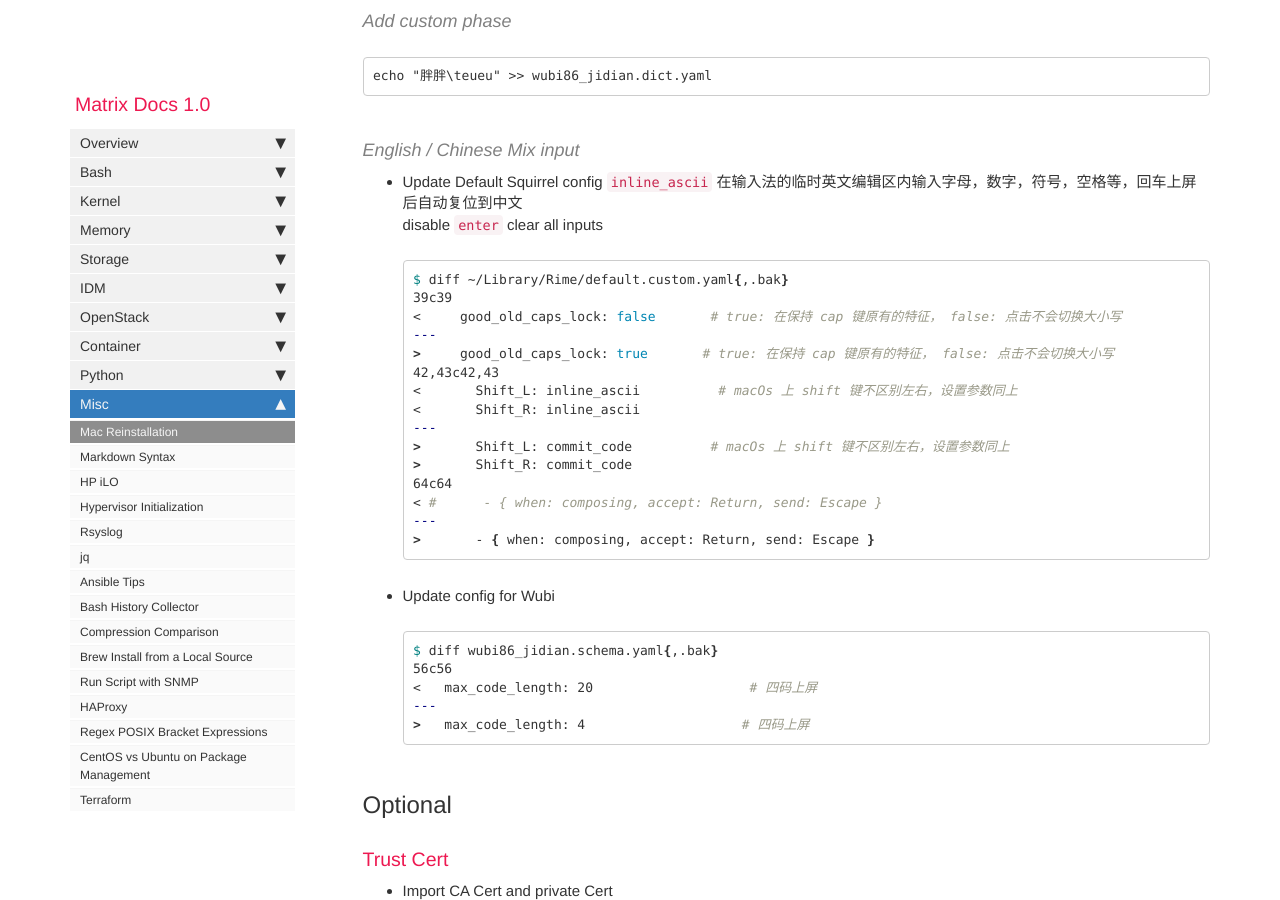
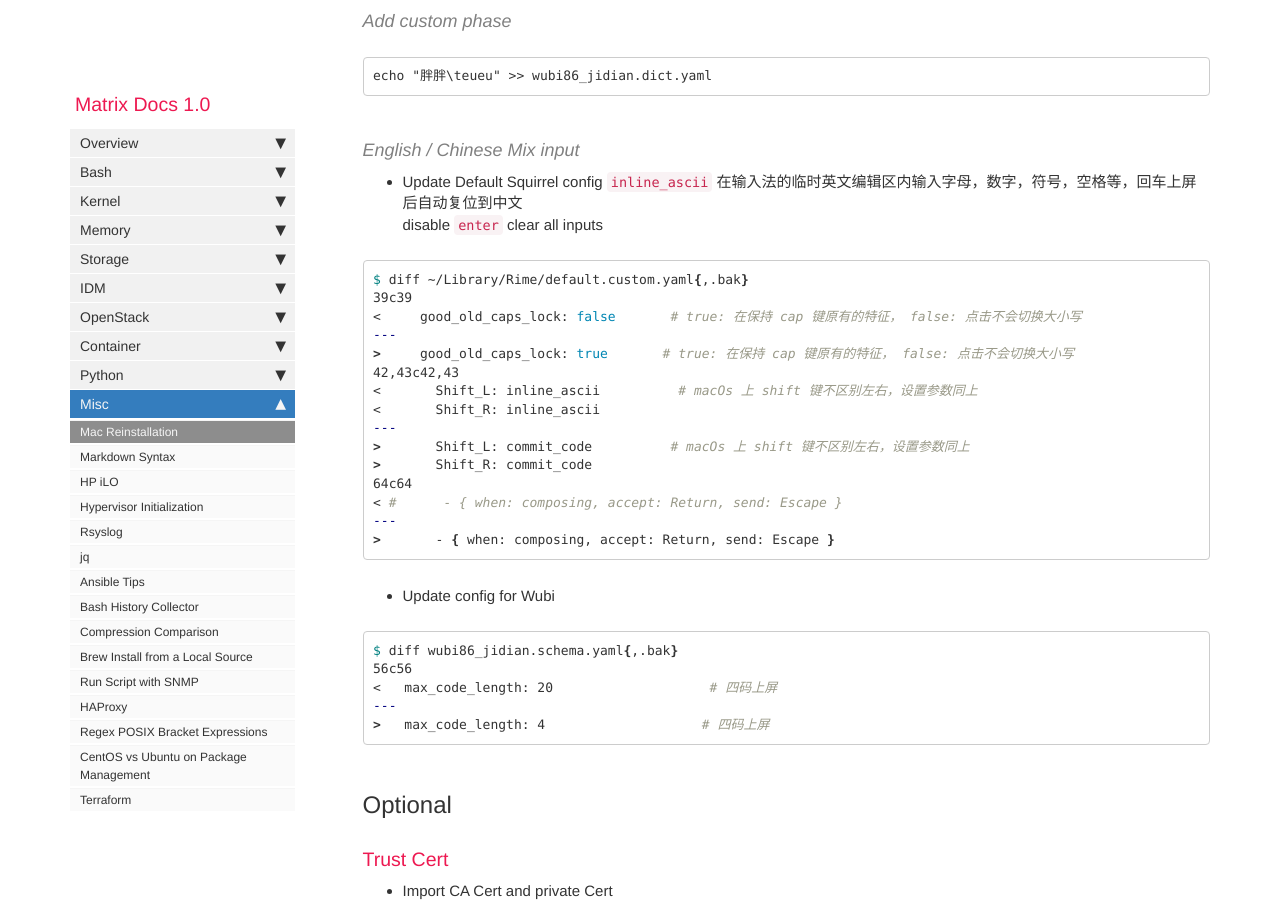
Before and after one commit to matrixzj/documentations, a Jekyll site: the page built from pages/misc/misc_mac_reinstallation_steps.md, in a window 1280 px wide and 900 px high, scrolled down 5074 px. Built offline with Jekyll 4.4.1, drawn with Linux system fonts in a browser that asks for light colours; comment, search, counter and statistics services are not loaded.

Commit message:
20240523 commit

````diff
--- a/pages/misc/misc_mac_reinstallation_steps.md
+++ b/pages/misc/misc_mac_reinstallation_steps.md
@@ -10,61 +10,77 @@
 ---
 
 # Mac Reinstallation Steps
+
 =====
 
 ## Backup List
+
 - SSH Config
 - Karabiner Complex Modifications
 
 ## Create Installation Media
+
 ```bash
 sudo /Applications/Install\ macOS\ Ventura.app/Contents/Resources/createinstallmedia --volume /Volumes/MyVolume
 ```
 
 ## Mandantory
+
 ### Install Xcode Command Line Tools
+
 [Xcode Command Line Tools](https://developer.apple.com/download/more/)
 [Xcode vs MacOS Compatibility](https://developer.apple.com/support/xcode/)
 
 ### Install Brew
+
 ```bash
 git config --global http.version HTTP/1.1
 /bin/bash -c "$(curl -fsSL https://raw.githubusercontent.com/Homebrew/install/HEAD/install.sh)"
 ```
+
 [Homebrew](https://brew.sh/)
 
 ### Install zsh
+
 ```bash
 sh -c "$(curl -fsSL https://raw.githubusercontent.com/robbyrussell/oh-my-zsh/master/tools/install.sh)"
 ```
+
 [on-my-zsh github repo](https://github.com/robbyrussell/oh-my-zsh)
 
 ### Install tmux
+
 ```bash
 brew install tmux
 ```
 
 ### Install jq
+
 ```bash
 brew install jq
 ```
+
 Note: It is needed for `tmux-powerline`
 
 ### Env Config
+
 Git clone from Github to `~/Documents`
 
 ### Git Config
+
 ```bash
 git config --global user.name "Matrix Zou"
 git config --global user.email matrix.zj@gmail.com
 ```
 
 ### show path in Finder title bar
+
 ```bash
 defaults write com.apple.finder _FXShowPosixPathInTitle -bool true; killall Finder
 ```
 
 ### Set New Hostname
+
 ```bash
 hostname=""
 sudo scutil --set HostName "${hostname}"
@@ -72,14 +88,18 @@
 sudo scutil --set ComputerName "${hostname}"
 dscacheutil -flushcache
 ```
+
 reboot to take it in effect
 
 ### Install gnu-sed/gawk
+
 ```bash
 brew install gnu-sed
 brew install gawk
 ```
+
 PATH config
+
 ```bash
 $ brew list gnu-sed | grep 'bin/sed'
 /usr/local/Cellar/gnu-sed/4.8/libexec/gnubin/sed
@@ -95,29 +115,33 @@
 ```
 
 ### Application Install list
-* [Karabiner-Elements](https://karabiner-elements.pqrs.org/)
-* [iTerm2](https://iterm2.com/downloads.html)
-* [Rectangle](https://rectangleapp.com/)
-* [Input Method - Squirrel 鼠须管](https://matrixzj.github.io/documentations/misc_mac_reinstallation_steps.html#squirrel-%E9%BC%A0%E9%A1%BB%E7%AE%A1)
-* [Visual Studio Code](https://code.visualstudio.com/download)
-* [Firefox](https://www.mozilla.org/en-US/firefox/new/)
-* [Google Chrome](https://www.google.com/chrome/)
-* [IINA](https://iina.io/)
-* [Keka](https://www.keka.io/en/)
-* [WeChat](https://www.wechat.com/en/)
-* QQ ver6.8.2
-* [Discord](https://discord.com/)
+
+- [Karabiner-Elements](https://karabiner-elements.pqrs.org/)
+- [iTerm2](https://iterm2.com/downloads.html)
+- [Rectangle](https://rectangleapp.com/)
+- [Input Method - Squirrel 鼠须管](https://matrixzj.github.io/documentations/misc_mac_reinstallation_steps.html#squirrel-%E9%BC%A0%E9%A1%BB%E7%AE%A1)
+- [Visual Studio Code](https://code.visualstudio.com/download)
+- [Firefox](https://www.mozilla.org/en-US/firefox/new/)
+- [Google Chrome](https://www.google.com/chrome/)
+- [IINA](https://iina.io/)
+- [Keka](https://www.keka.io/en/)
+- [WeChat](https://www.wechat.com/en/)
+- QQ ver6.8.2
+- [Discord](https://discord.com/)
 
 Optional
-* [coconutBattery](https://www.coconut-flavour.com/coconutbattery/)
-* [Office](https://www.office.com/)
-* [Microsoft Teams](https://www.microsoft.com/en-ww/microsoft-teams/download-app)
-* [Logitech Options+](https://www.logitech.com/en-us/software/logi-options-plus.html)
-* Kensingtonworks for K75370
-* [OpenEmu](https://openemu.org/)
+
+- [coconutBattery](https://www.coconut-flavour.com/coconutbattery/)
+- [Office](https://www.office.com/)
+- [Microsoft Teams](https://www.microsoft.com/en-ww/microsoft-teams/download-app)
+- [Logitech Options+](https://www.logitech.com/en-us/software/logi-options-plus.html)
+- Kensingtonworks for K75370
+- [OpenEmu](https://openemu.org/)
 
 ## Applicaiton Setup
+
 ### iTerm2
+
 - Access System Clipboard (General - Selection - Check `Applications in terminal may access clipboard`)
 - Window Transparency (Profile - Window - Transparency `30`, check `Keep background colors opaque`)
 - Disable Bell (Profile - Terminal - Check `Silence bell`)
@@ -125,19 +149,26 @@
 - Disable Color Schema Change between Mac `light mode` and `dark mode` (Profile - Colors - uncheck `Use different colors for light mode and dark mode`)
 
 ### Karabiner Complex Modifications
+
 complex modifications config location
+
 ```bash
 /Users/jzou/.config/karabiner/assets/complex_modifications
 ```
 
 ### Squirrel 鼠须管
+
 #### Installation
+
 [Squirrel](https://rime.im/download/)
+
 ```bash
 brew install --cask squirrel
 ```
+
 Launch `System Prereferences`, `Keyboard`, tab `Input Sources`, Add `Squirrel`.
 [Install Wubi jidian Input](https://awesomeopensource.com/project/KyleBing/rime-wubi86-jidian)
+
 ```bash
 cd ~/Downloads
 git clone https://github.com/KyleBing/rime-wubi86-jidian.git
@@ -145,6 +176,7 @@
 ```
 
 #### Enable Chinese Input in `iterm2`
+
 - Find out iTerm2 Bundle Identifier: `com.googlecode.iterm2`
 
 ```bash
@@ -157,7 +189,7 @@
 ```
 
 - Update RIME config
-add following block to `~/Library/Rime/squirrel.custom.yaml`
+  add following block to `~/Library/Rime/squirrel.custom.yaml`
 
 ```bash
 patch:
@@ -167,14 +199,17 @@
 ```
 
 #### Add custom phase
+
 ```
 echo "胖胖\teueu" >> wubi86_jidian.dict.yaml
 ```
 
 #### English / Chinese Mix input
+
 - Update Default Squirrel config
-`inline_ascii` 在输入法的临时英文编辑区内输入字母，数字，符号，空格等，回车上屏后自动复位到中文
-disable `enter` clear all inputs
+  `inline_ascii` 在输入法的临时英文编辑区内输入字母，数字，符号，空格等，回车上屏后自动复位到中文
+  disable `enter` clear all inputs
+
 ```bash
 $ diff ~/Library/Rime/default.custom.yaml{,.bak}
 39c39
@@ -194,6 +229,7 @@
 ```
 
 - Update config for Wubi
+
 ```bash
 $ diff wubi86_jidian.schema.yaml{,.bak}
 56c56
@@ -203,23 +239,28 @@
 ```
 
 ## Optional
+
 ### Trust Cert
+
 - Import CA Cert and private Cert
 - Open `Keychain Access` application and locate the Machine Certificate issued to Mac OS X Client in the System keychain.
-Right-click on the private key associated with Certificate and click Get Info, then go to the Access Control tab
+  Right-click on the private key associated with Certificate and click Get Info, then go to the Access Control tab
 - Click `+` to select an Application to allow
 - Press key combination `<Command> + <Shift> + G` to open `Go to Folder` in `Finder` Application. Enter `/Applications/GlobalProtect.app/Contents/Resources` and click Go
 - Find `PanGPS` and click it, and then press `Add`
 - Save Changes to private key
 
 ### Virt-Manager on Mac
+
 [virt-manager on Mac github repo](https://github.com/jeffreywildman/homebrew-virt-manager)
+
 ```bash
 brew tap jeffreywildman/homebrew-virt-manager
 brew install virt-manager virt-viewer
 ```
 
 ### iStart Menus Activation Key
+
 ```bash
 Email: 982092332@qq.com
 SN: GAWAE-FCWQ3-P8NYB-C7GF7-NEDRT-Q5DTB-MFZG6-6NEQC-CRMUD-8MZ2K-66SRB-SU8EW-EDLZ9-TGH3S-8SGA
````
